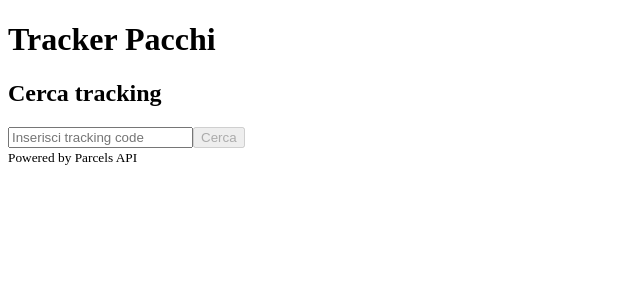
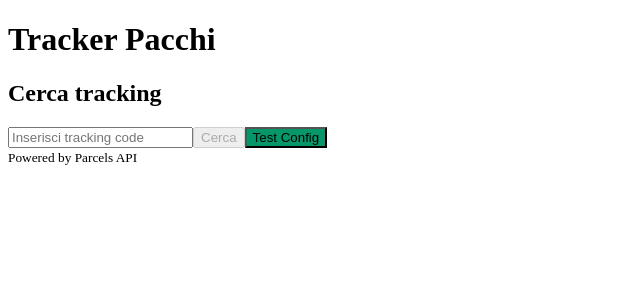
Before and after one commit to pallii58/Custom-tracker, a React (Vite) app: page / in a window 1280 px wide. Shown: the top 300 px of the page, without its empty margins (0-640 px from the left). Built offline with nearby package versions, Linux system fonts and the light colour scheme; the HTML template or start-up script is replaced by a standard one.

Commit message:
Feature: aggiunto pulsante test configurazione proxy con visualizzazione dettagliata

```diff
--- a/src/App.jsx
+++ b/src/App.jsx
@@ -7,6 +7,7 @@ export default function App() {
   const [error, setError] = useState(null)
   const [errorDetails, setErrorDetails] = useState(null)
   const [orderInfo, setOrderInfo] = useState(null)
+  const [testResult, setTestResult] = useState(null)
 
   async function fetchTracking() {
     if (!trackingCode.trim()) {
@@ -196,6 +197,42 @@ export default function App() {
     }
   }
 
+  async function testProxyConfig() {
+    setLoading(true)
+    setError(null)
+    setErrorDetails(null)
+    setTestResult(null)
+
+    try {
+      const testUrl = typeof window !== 'undefined' && window.location.hostname === 'localhost'
+        ? 'http://localhost:3000/parcels?test=true'
+        : '/api/parcels-proxy?test=true'
+
+      const res = await fetch(testUrl)
+      const data = await res.json()
+
+      setTestResult(data)
+
+      if (!data.configured) {
+        setError('Proxy non configurato correttamente')
+        setErrorDetails({
+          message: data.message,
+          type: 'ConfigurationError',
+          details: 'Il token API non è configurato su Vercel'
+        })
+      }
+    } catch (e) {
+      setError('Errore nel test della configurazione')
+      setErrorDetails({
+        message: e.message,
+        type: 'TestError',
+        details: 'Impossibile connettersi al proxy'
+      })
+    } finally {
+      setLoading(false)
+    }
+  }
+
   return (
     <div className="container">
       <h1>Tracker Pacchi</h1>
@@ -212,7 +249,38 @@ export default function App() {
           <button onClick={fetchTracking} disabled={loading || !trackingCode.trim()}>
             {loading ? 'Caricamento...' : 'Cerca'}
           </button>
+          <button
+            onClick={testProxyConfig}
+            disabled={loading}
+            style={{ background: '#059669' }}
+            title="Testa la configurazione del proxy"
+          >
+            Test Config
+          </button>
         </div>
+
+        {testResult && (
+          <div className={`test-result ${testResult.configured ? 'success' : 'error'}`}>
+            <h3>Risultato Test Configurazione</h3>
+            <div className="test-details">
+              <p><strong>Configurato:</strong> {testResult.configured ? '✅ Sì' : '❌ No'}</p>
+              <p><strong>Token Presente:</strong> {testResult.hasToken ? '✅ Sì' : '❌ No'}</p>
+              <p><strong>Base URL:</strong> <code>{testResult.baseUrl}</code></p>
+              {testResult.apiReachable !== undefined && (
+                <>
+                  <p><strong>API Raggiungibile:</strong> {testResult.apiReachable ? '✅ Sì' : '❌ No'}</p>
+                  {testResult.apiStatus && (
+                    <p><strong>Status API:</strong> {testResult.apiStatus} {testResult.apiStatusText}</p>
+                  )}
+                  {testResult.apiError && (
+                    <p><strong>Errore API:</strong> {testResult.apiError}</p>
+                  )}
+                </>
+              )}
+              <p><strong>Messaggio:</strong> {testResult.message}</p>
+            </div>
+          </div>
+        )}
 
         {loading && <p>Caricamento…</p>}
 
--- a/src/styles.css
+++ b/src/styles.css
@@ -32,4 +32,10 @@ button:disabled { opacity: 0.5; cursor: default; }
 .error-hint strong { color: #78350f; }
 .error-hint code { background: #fde68a; padding: 2px 6px; border-radius: 3px; font-size: 13px; color: #78350f; }
 .muted { color: #6b7280; font-size: 13px; font-style: italic; }
+.test-result { padding: 16px; border-radius: 6px; margin: 16px 0; }
+.test-result.success { background: #d1fae5; border: 2px solid #10b981; }
+.test-result.error { background: #fee2e2; border: 2px solid #ef4444; }
+.test-result h3 { margin-top: 0; margin-bottom: 12px; }
+.test-details p { margin: 8px 0; }
+.test-details code { background: rgba(0,0,0,0.1); padding: 2px 6px; border-radius: 3px; font-size: 13px; }
 footer { margin-top: 32px; padding-top: 16px; border-top: 1px solid #e5e7eb; text-align: center; }
```
